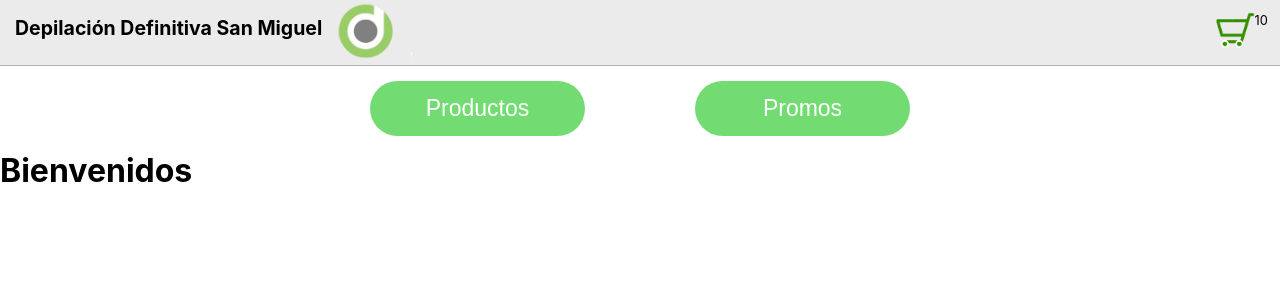
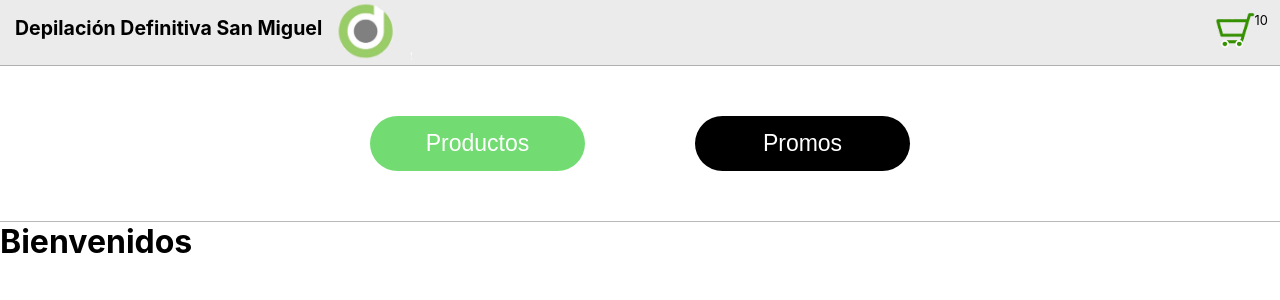
Before and after one commit to GonziLlarin/ReactCoder, a React (Create React App) app: page / in a window 1280 px wide. Shown: the top 300 px of the page. Built offline with nearby package versions, Linux system fonts and the light colour scheme.

Commit message:
cambio de botones

```diff
--- a/src/App.css
+++ b/src/App.css
@@ -7,4 +7,7 @@
 }
 .BotonesProd{
   justify-content: center;
+  align-items: center;
+  border-bottom: 1.5px solid rgba(128, 127, 127, 0.541);
+  padding: 35px;
 }
--- a/src/App.js
+++ b/src/App.js
@@ -8,8 +8,12 @@ function App() {
     <div className="App">
       <NavBar />
       <div className='BotonesProd'>
-        <Button label='Productos'/>
-        <Button label='Promos'/>
+        <Button>
+          Productos
+        </Button>
+        <Button style={{backgroundColor: 'black'}}>
+          Promos
+        </Button>
       </div>
       <ItemListContainer greeting={'Bienvenidos'}/>
     </div>
--- a/src/componentes/Button/Button.js
+++ b/src/componentes/Button/Button.js
@@ -1,6 +1,6 @@
 import './Button.css'
 
-const Button = ({ label }) => {
-    return <button className='Button'>{label}</button>
+const Button = ({ children, style }) => {
+    return <button className='Button' style={style}>{children}</button>
 }
 export default Button
```
